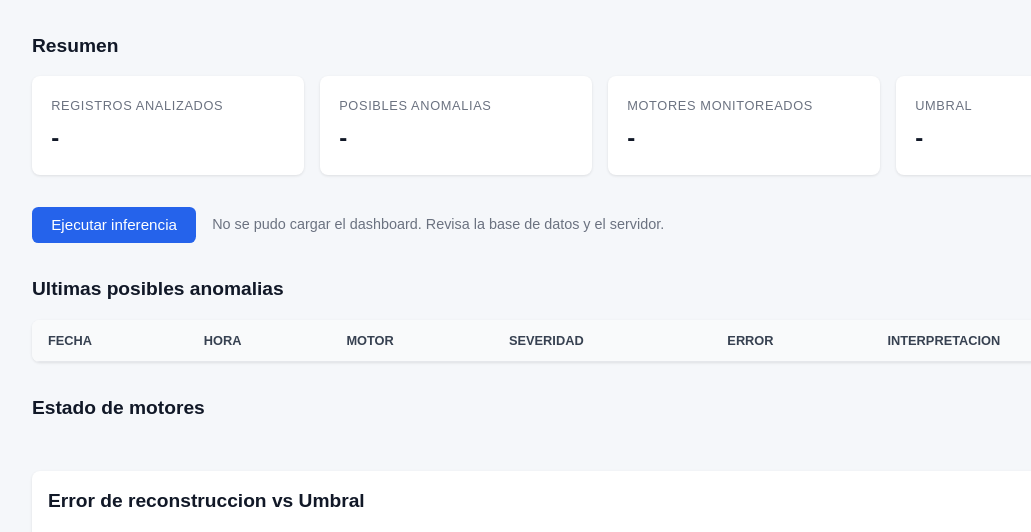
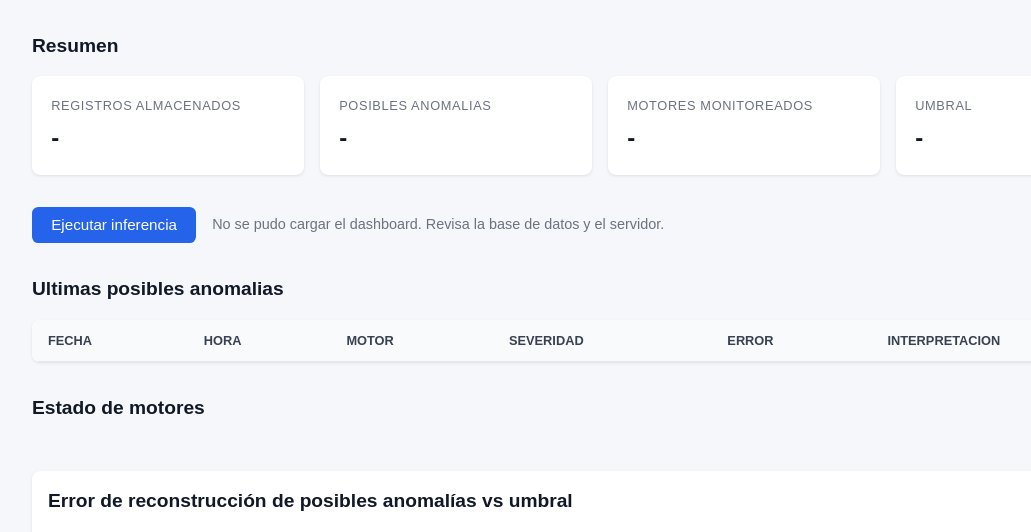
Before and after one commit to victor-mby/CuriosoMundo, a Flask app: page / in a window 1280 px wide. Shown: the part 118-650 px from the top of the page, without its empty margins (40-1071 px from the left). Run offline with Flask 3, Linux system fonts and the light colour scheme; lists and menus that the app fills with data are empty.

Commit message:
Aclarar métricas que muestra el dashboard

```diff
--- a/dashboard/templates/index.html
+++ b/dashboard/templates/index.html
@@ -17,7 +17,7 @@
             <h2>Resumen</h2>
             <div class="cards">
                 <div class="card">
-                    <span class="label">Registros analizados</span>
+                    <span class="label">Registros almacenados</span>
                     <span class="valor" id="total-registros">-</span>
                 </div>
                 <div class="card">
@@ -65,7 +65,7 @@
         </section>
 
         <section class="grafico">
-            <h2>Error de reconstruccion vs Umbral</h2>
+            <h2>Error de reconstrucción de posibles anomalías vs umbral</h2>
             <canvas id="grafico-error"></canvas>
         </section>
     </main>
```
